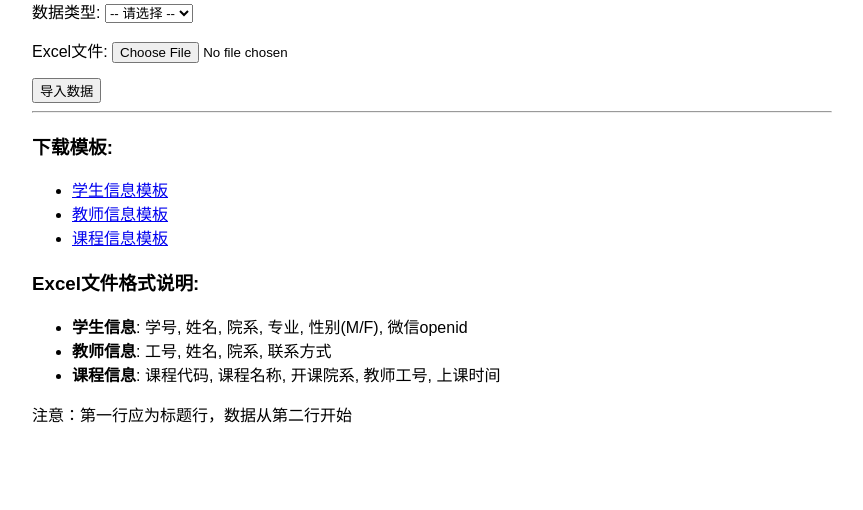
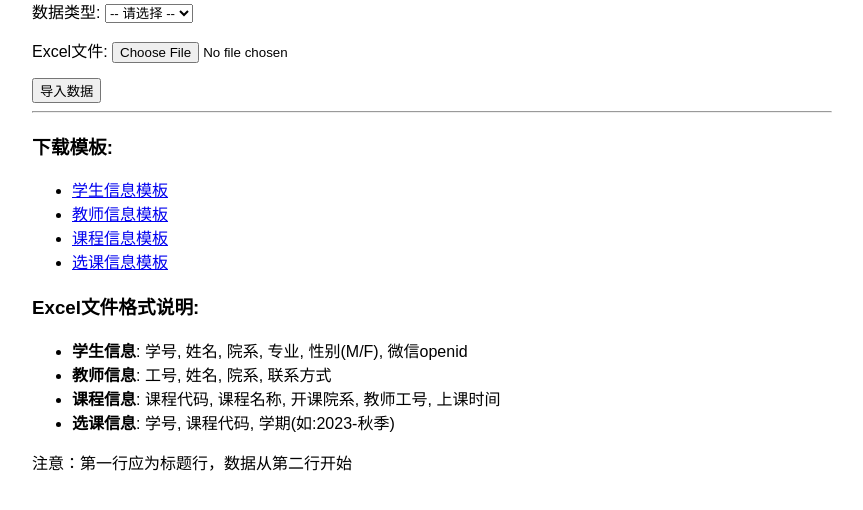
Before and after one commit to LeoYangXY/fdu_db, a Django app: page /users/admin_import/ in a window 1280 px wide. Shown: the part 90-600 px from the top of the page, without its empty margins (208-1071 px from the left). Run offline with Django 4.2, Linux system fonts and the light colour scheme.

Commit message:
增加Enrollment

```diff
--- a/templates/users/admin_import.html
+++ b/templates/users/admin_import.html
@@ -33,6 +33,7 @@
                     <option value="student">学生信息</option>
                     <option value="teacher">教师信息</option>
                     <option value="course">课程信息</option>
+                    <option value="enrollment">选课信息</option>  <!-- 新增选项 -->
                 </select>
             </div>
 
@@ -51,6 +52,7 @@
             <li><a href="{% url 'download_template' 'student' %}">学生信息模板</a></li>
             <li><a href="{% url 'download_template' 'teacher' %}">教师信息模板</a></li>
             <li><a href="{% url 'download_template' 'course' %}">课程信息模板</a></li>
+            <li><a href="{% url 'download_template' 'enrollment' %}">选课信息模板</a></li>  <!-- 新增链接 -->
         </ul>
 
         <h3>Excel文件格式说明:</h3>
@@ -58,6 +60,7 @@
             <li><strong>学生信息</strong>: 学号, 姓名, 院系, 专业, 性别(M/F), 微信openid</li>
             <li><strong>教师信息</strong>: 工号, 姓名, 院系, 联系方式</li>
             <li><strong>课程信息</strong>: 课程代码, 课程名称, 开课院系, 教师工号, 上课时间</li>
+            <li><strong>选课信息</strong>: 学号, 课程代码, 学期(如:2023-秋季)</li>  <!-- 新增说明 -->
         </ul>
         <p>注意：第一行应为标题行，数据从第二行开始</p>
     </div>
--- a/users/views.py
+++ b/users/views.py
@@ -1,3 +1,5 @@
+from datetime import timezone
+
 from django.shortcuts import render
 
 # Create your views here.
@@ -6,7 +8,8 @@ import openpyxl
 from django.shortcuts import render, redirect
 from django.http import HttpResponse
 from .models import (Student, Teacher)
-from courses.models import Course
+from courses.models import Course, Enrollment
+
 
 def admin_import(request):
     if request.method == 'POST':
@@ -29,6 +32,9 @@ def admin_import(request):
             elif data_type == 'course':
                 success_count = import_courses(sheet)
                 message = f'成功导入 {success_count} 条课程数据'
+            elif data_type == 'enrollment':  # 新增选课数据导入
+                success_count = import_enrollments(sheet)
+                message = f'成功导入 {success_count} 条选课数据'
             else:
                 message = '未知的数据类型'
 
@@ -38,7 +44,6 @@ def admin_import(request):
             return render(request, 'users/admin_import.html', {'error': f'导入失败: {str(e)}'})
 
     return render(request, 'users/admin_import.html')
-
 
 def import_students(sheet):
     count = 0
@@ -107,6 +112,30 @@ def import_courses(sheet):
     return count
 
 
+# 新增的导入选课数据函数
+def import_enrollments(sheet):
+    count = 0
+    for row in sheet.iter_rows(min_row=2, values_only=True):
+        if not row[0]:  # 跳过空行
+            continue
+
+        student_id, course_code, semester = row[:3]
+
+        # 检查学生和课程是否存在
+        if not Student.objects.filter(student_id=student_id).exists():
+            continue
+        if not Course.objects.filter(course_code=course_code).exists():
+            continue
+
+        Enrollment.objects.update_or_create(
+            student_id=student_id,
+            course_id=course_code,
+            semester=semester,
+            defaults={'enrollment_time': timezone.now()}
+        )
+        count += 1
+    return count
+
 def download_template(request, data_type):
     wb = openpyxl.Workbook()
     ws = wb.active
@@ -117,6 +146,8 @@ def download_template(request, data_type):
         ws.append(['工号', '姓名', '院系', '联系方式'])
     elif data_type == 'course':
         ws.append(['课程代码', '课程名称', '开课院系', '教师工号', '上课时间'])
+    elif data_type == 'enrollment':  # 新增选课模板
+        ws.append(['学号', '课程代码', '学期(如:2023-秋季)'])
 
     response = HttpResponse(content_type='application/vnd.openxmlformats-officedocument.spreadsheetml.sheet')
     response['Content-Disposition'] = f'attachment; filename={data_type}_template.xlsx'
```
